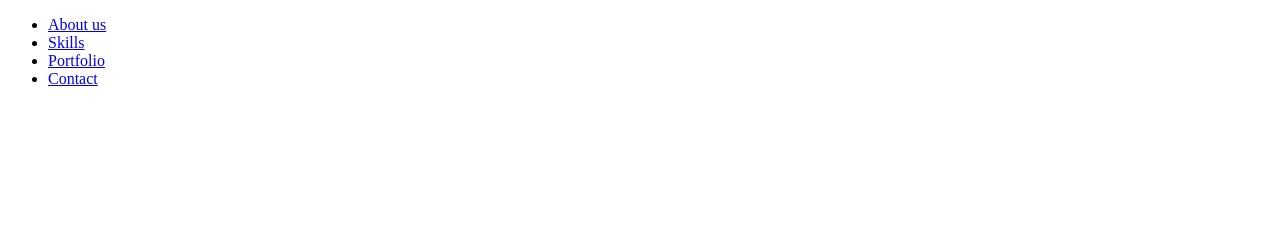
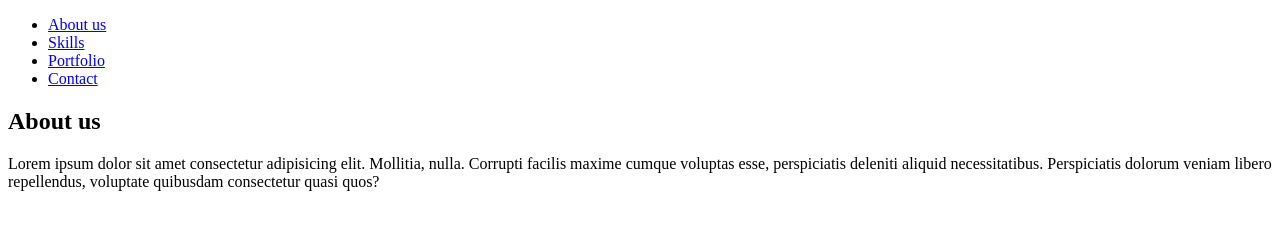
Before and after one commit to abechta/HTML5, a plain HTML site: page 15-html-prosta-strona/index.html in a window 1280 px wide. Drawn offline with Linux system fonts and the light colour scheme.

Commit message:
sekcja o nas

```diff
--- a/15-html-prosta-strona/index.html
+++ b/15-html-prosta-strona/index.html
@@ -19,5 +19,14 @@
         </ul>
       </nav>
     </div>
+    <section id="about-us">
+      <h1>About us</h1>
+      <p>
+        Lorem ipsum dolor sit amet consectetur adipisicing elit. Mollitia,
+        nulla. Corrupti facilis maxime cumque voluptas esse, perspiciatis
+        deleniti aliquid necessitatibus. Perspiciatis dolorum veniam libero
+        repellendus, voluptate quibusdam consectetur quasi quos?
+      </p>
+    </section>
   </body>
 </html>
```
